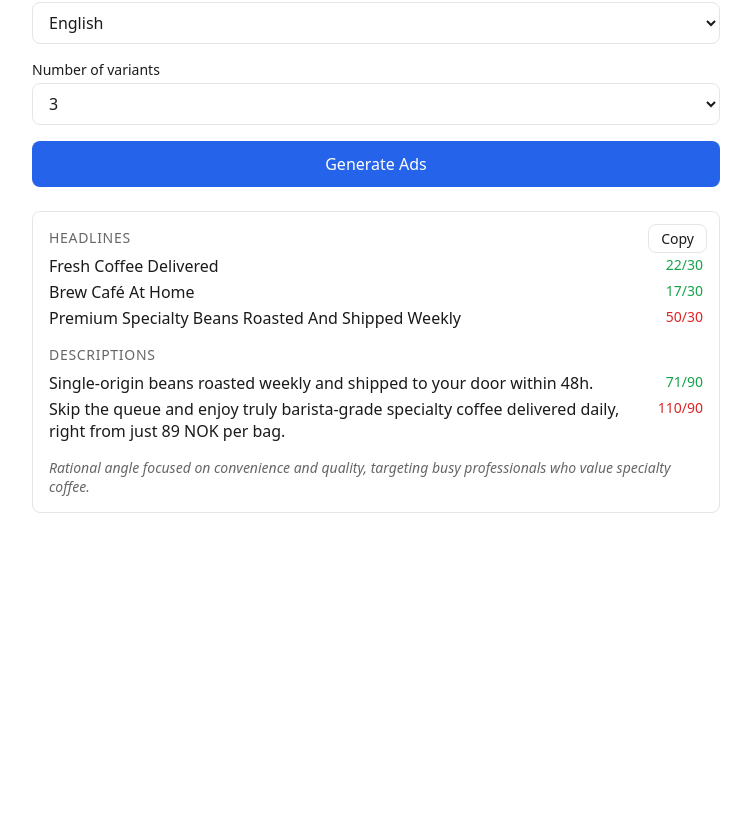
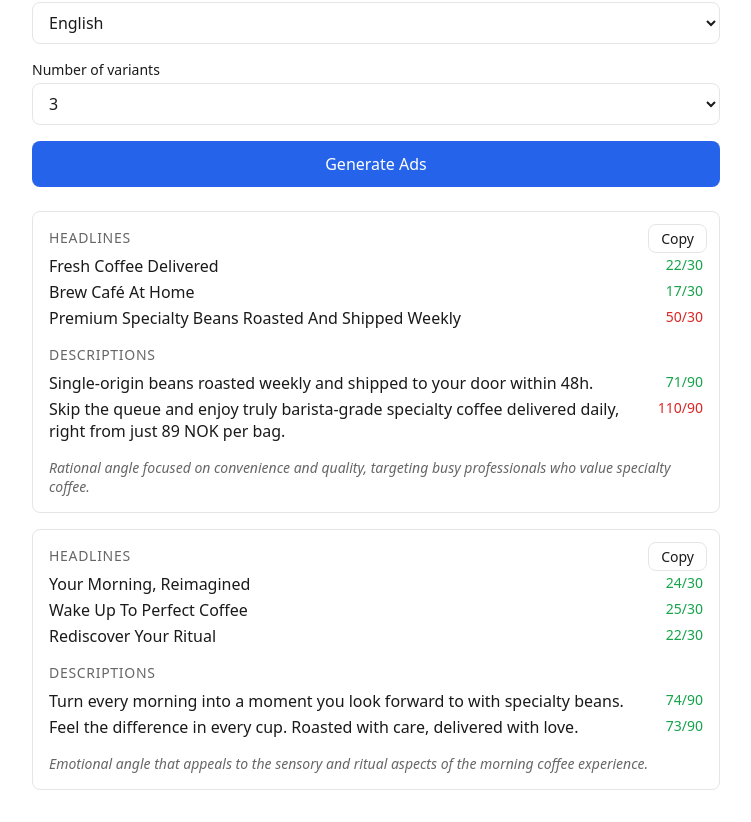
Before and after one commit to jerzyszajner/ad-copy-generator, a React (Vite) app: page / in a window 1280 px wide. Shown: the part 551-1373 px from the top of the page, without its empty margins (264-1015 px from the left). Before the commit the page ends 1096 px from the top, so only its background shows below. Built offline with nearby package versions, Linux system fonts and the light colour scheme.

Commit message:
feat(results): add results list with empty state

```diff
--- a/src/App.tsx
+++ b/src/App.tsx
@@ -1,9 +1,10 @@
 import AdForm from './components/AdForm/AdForm';
-import AdVariant from './components/AdVariant/AdVariant';
+import AdResults from './components/AdResults/AdResults';
 import type { AdVariant as AdVariantType } from './lib/types';
 import styles from './App.module.css';
 
-const MOCK_VARIANT: AdVariantType = {
+const MOCK_VARIANTS: AdVariantType[] = [
+  {
     headlines: [
       'Fresh Coffee Delivered',
       'Brew Café At Home',
@@ -15,14 +16,28 @@ const MOCK_VARIANT: AdVariantType = {
     ],
     rationale:
       'Rational angle focused on convenience and quality, targeting busy professionals who value specialty coffee.',
-};
+  },
+  {
+    headlines: [
+      'Your Morning, Reimagined',
+      'Wake Up To Perfect Coffee',
+      'Rediscover Your Ritual',
+    ],
+    descriptions: [
+      'Turn every morning into a moment you look forward to with specialty beans.',
+      'Feel the difference in every cup. Roasted with care, delivered with love.',
+    ],
+    rationale:
+      'Emotional angle that appeals to the sensory and ritual aspects of the morning coffee experience.',
+  },
+];
 
 function App() {
   return (
     <main className={styles.app}>
       <h1 className={styles.title}>Ad Copy Generator</h1>
       <AdForm onResults={(variants) => console.log(variants)} />
-      <AdVariant variant={MOCK_VARIANT} />
+      <AdResults variants={MOCK_VARIANTS} />
     </main>
   );
 }
--- /dev/null
+++ b/src/components/AdResults/AdResults.module.css
@@ -0,0 +1,12 @@
+.results {
+  display: flex;
+  flex-direction: column;
+  gap: var(--spacing-lg);
+}
+
+.empty {
+  font-size: var(--font-size-base);
+  color: var(--color-muted);
+  text-align: center;
+  padding: var(--spacing-xl) 0;
+}
--- /dev/null
+++ b/src/components/AdResults/AdResults.tsx
@@ -0,0 +1,23 @@
+import AdVariant from '../AdVariant/AdVariant';
+import type { AdVariant as AdVariantType } from '../../lib/types';
+import styles from './AdResults.module.css';
+
+interface AdResultsProps {
+  variants: AdVariantType[];
+}
+
+function AdResults({ variants }: AdResultsProps) {
+  if (variants.length === 0) {
+    return <p className={styles.empty}>Fill the form to generate ads</p>;
+  }
+
+  return (
+    <div className={styles.results}>
+      {variants.map((variant, index) => (
+        <AdVariant key={index} variant={variant} />
+      ))}
+    </div>
+  );
+}
+
+export default AdResults;
```
Lines whose indentation alone changed are shown as unchanged.
